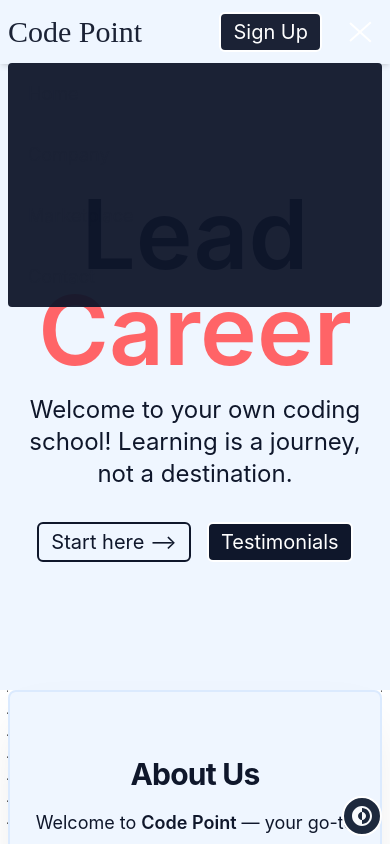
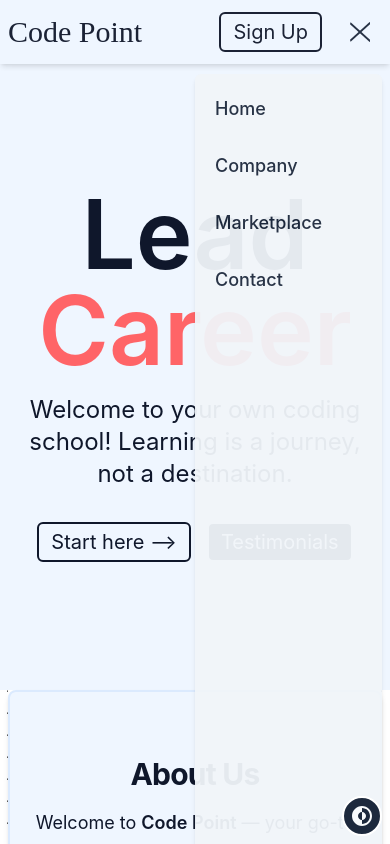
Before and after one commit to Mohammad-Imran01/frontend, a React (Vite) app: page / in a window 390 px wide. Both pictures are taken after a click on the button 360 px from the left and 32 px from the top of the page. Shown: the top 844 px of the page. Built offline with nearby package versions, Linux system fonts and the light colour scheme; a web font is replaced by a local one.

Commit message:
refactor: update styles for blue and gray backgrounds, improve navigation menu transitions

```diff
--- a/src/index.css
+++ b/src/index.css
@@ -113,10 +113,10 @@
     animation: borderGradient 5s linear infinite;
   }
   .blueBg {
-    @apply border-2 dark:border-slate-700 border-blue-100 rounded-lg bg-blue-50 shadow-2xl/10 text-black dark:bg-slate-800;
+    @apply border-2 dark:border-slate-700 border-blue-100 rounded-lg bg-blue-50 shadow-2xl/10 text-black dark:bg-slate-800/40 shadow-md/10;
   }
   .grayBg {
-    @apply border-2 dark:border-gray-300 border-gray-100 rounded-lg dark:bg-gray-600 bg-gray-50 shadow-2xl/10 text-black;
+    @apply border-2 dark:border-gray-300 border-gray-100 rounded-lg dark:bg-gray-600/20 bg-gray-50 shadow-2xl/10 text-black;
   }
   .insideCard {
     @apply mx-auto max-w-7xl px-4 py-16 sm:px-6 lg:px-8 lg:py-20;
--- a/src/sections/Instructors.jsx
+++ b/src/sections/Instructors.jsx
@@ -27,7 +27,10 @@ const Instructors = () => {
         <h2 className="sectionHeading">Meet Your Instructors</h2>
         <div className="grid grid-cols-1 md:grid-cols-2 lg:grid-cols-3 gap-8">
           {instructors.map((instructor, index) => (
-            <div key={index} className="bg-white dark:bg-slate-700 shadow-lg rounded-lg p-6">
+            <div
+              key={index}
+              className="bg-white dark:bg-slate-700 shadow-lg rounded-lg p-6"
+            >
               <h3 className="text-xl font-semibold text-slate-800 dark:text-slate-200">
                 {instructor.name}
               </h3>
--- a/src/sections/Nav.jsx
+++ b/src/sections/Nav.jsx
@@ -18,7 +18,6 @@ const Nav = () => {
       <a className="text-3xl textTitle font-normal cursor-pointer">
         Code Point
       </a>
-
       {/* Desktop Menu */}
       <ul className="hidden sm:flex gap-12 max-lg:gap-6 max-md:gap-3">
         {["Home", "Company", "Marketplace", "Contact"].map((item) => (
@@ -33,43 +32,49 @@ const Nav = () => {
           </li>
         ))}
       </ul>
-
       {/* Right Side */}
       <div className="flex items-center gap-4">
-        <button className="btn-dark">Sign Up</button>
+        <button className="btn-light">Sign Up</button>
 
         {/* Hamburger Menu */}
         <button
           onClick={toggleMenu}
           className="sm:hidden flex items-center justify-center w-11 h-11"
         >
-          <div className="relative flex flex-col justify-between w-[20px] h-[20px] transition-all duration-300 origin-center">
+          <div className="relative flex flex-col justify-between w-[20px] h-[20px] transition-all duration-300 origin-center overflow-hidden">
             <div
-              className={`bg-white h-[2px] w-7 transform transition-all duration-300 origin-left ${
+              className={`bg-slate-800 dark:bg-white h-[2px] w-7 rounded-sm transform-gpu will-change-transform transition-all duration-300 origin-left ${
                 menuOpen ? "rotate-[42deg]" : ""
               }`}
             ></div>
             <div
-              className={`bg-white h-[2px] w-1/2 rounded transform transition-all duration-300 ${
+              className={`bg-slate-800 dark:bg-white h-[2px] w-1/2 rounded-sm transform-gpu will-change-transform transition-all duration-300 ${
                 menuOpen ? "-translate-x-10 opacity-0" : ""
               }`}
             ></div>
             <div
-              className={`bg-white h-[2px] w-7 transform transition-all duration-300 origin-left ${
+              className={`bg-slate-800 dark:bg-white h-[2px] w-7 rounded-sm transform-gpu will-change-transform transition-all duration-300 origin-left ${
                 menuOpen ? "-rotate-[42deg]" : ""
               }`}
             ></div>
           </div>
         </button>
       </div>
-
       {/* Mobile Menu */}
-      {menuOpen && (
-        <ul className="bg-slate-900 rounded-sm absolute top-[120%] left-0 w-full  sm:hidden flex flex-col items-center gap-4 py-2 z-50">
+      {
+        <ul
+          className={`overflow-hidden bg-slate-100 dark:bg-slate-800 rounded-md absolute right-0 top-16 sm:hidden flex flex-col items-center gap-3 py-3 z-50 shadow-md transition-all duration-300 ${
+            menuOpen ? "w-1/2 opacity-100" : "w-0 opacity-0"
+          }`}
+          style={{
+            height: "calc(100vh - 4rem)",
+            transitionProperty: "width, opacity",
+          }}
+        >
           {["Home", "Company", "Marketplace", "Contact"].map((item) => (
             <li
               key={item}
-              className="hover:bg-slate-800 w-full text-left pl-5 py-2"
+              className="w-full text-left pl-5 py-2 transition-colors hover:bg-blue-500 dark:hover:bg-blue-600"
             >
               <a
                 href="#"
@@ -77,14 +82,14 @@ const Nav = () => {
                   e.preventDefault();
                   setMenuOpen(false);
                 }}
-                className="text-slate-900 dark:text-white text-lg transition"
+                className="text-slate-800 dark:text-slate-100 hover:text-white text-lg font-medium"
               >
                 {item}
               </a>
             </li>
           ))}
         </ul>
-      )}
+      }
     </div>
   );
 };
```
